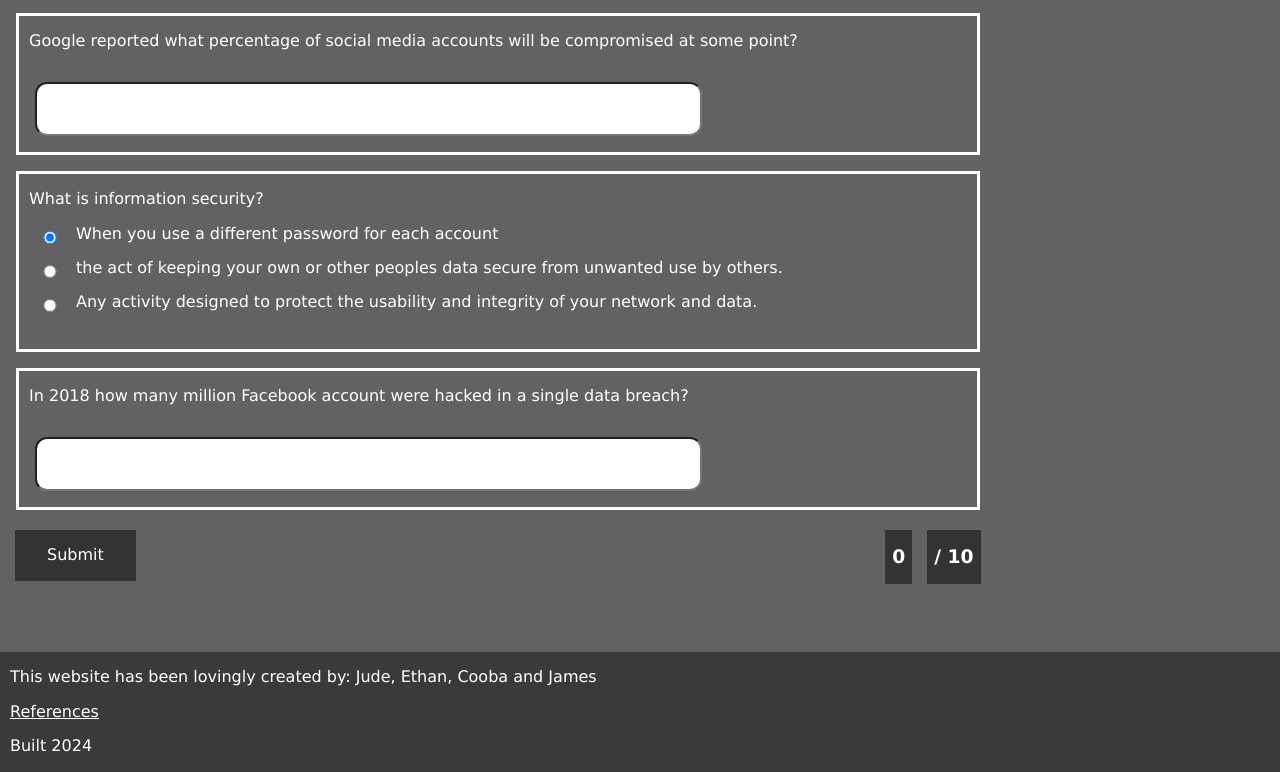
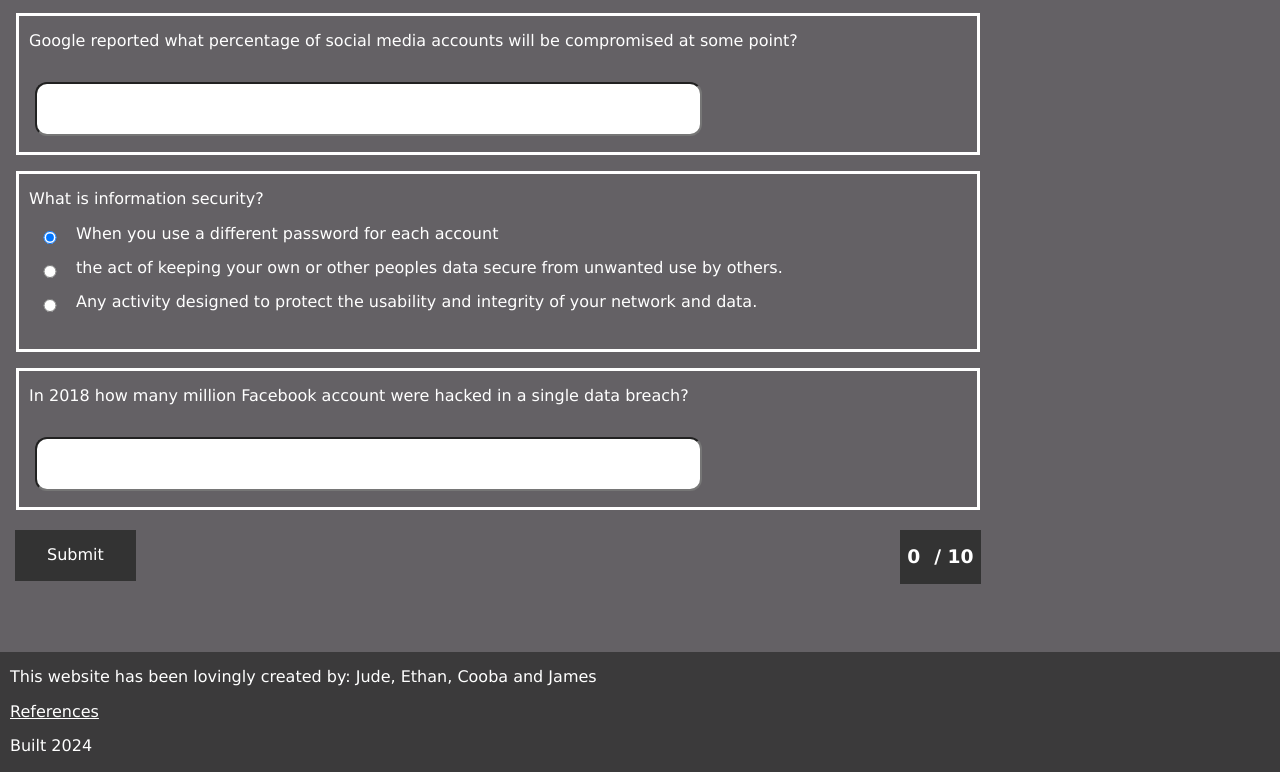
Before and after one commit to coobanorth/gbmm_group_project, a plain HTML site: page html/quiz.html in a window 1280 px wide. Shown: the part 1157-1929 px from the top of the page. Drawn offline with Linux system fonts and the light colour scheme.

Commit message:
big push

```diff
--- a/html/quiz.html
+++ b/html/quiz.html
@@ -123,13 +123,13 @@
               <p>In 2018 how many million Facebook account were hacked in a single data breach?</p>
               <input id="in0" type="text" >
             </div>
-           </div>
+          </div>
       </form>
 
       <div class="quizButtonParent">
         <button type="button" class="buttonStyle" onclick="newQuiz();">Submit</button>
         <h3 class ="quizButtonChild" >/ 10</h3>
-        <h3 class="quizButtonChild" id="btn1">0 </h3>
+        <h3 class="quizButtonChild2" id="btn1">0 </h3>
 
       </div>
     </main>
```
Also changed, not shown: html/computer_security.html (+1 -1 lines).
